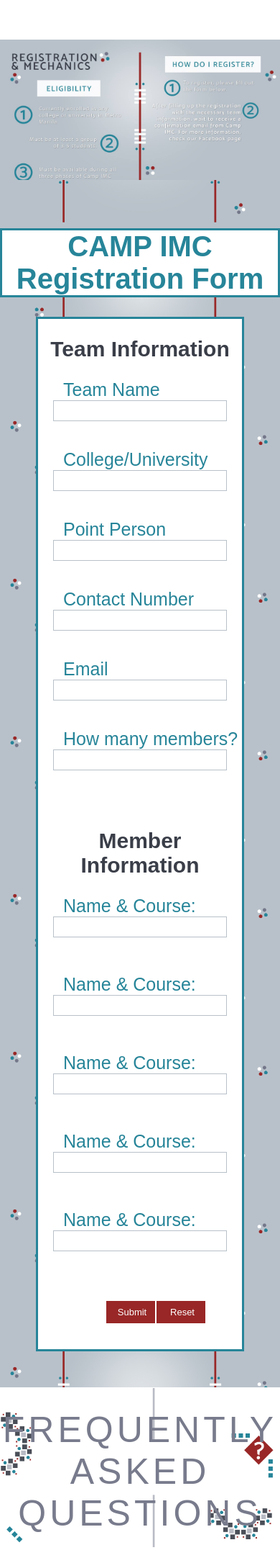
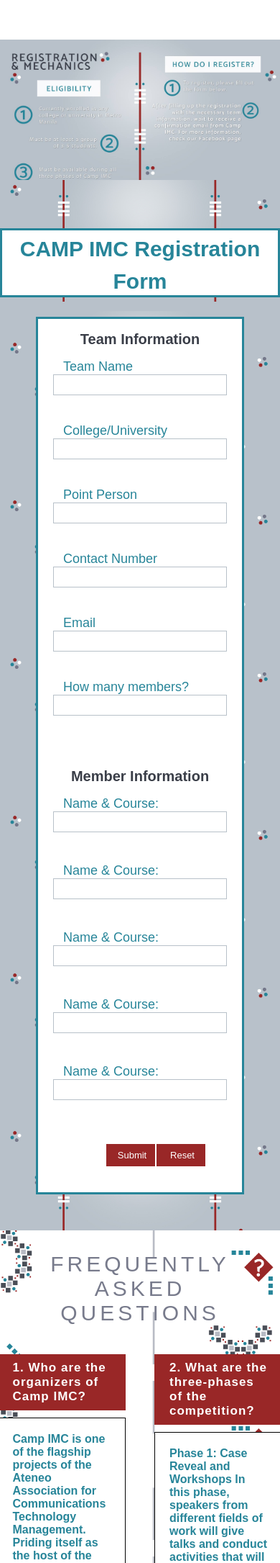
Before and after one commit to allisonjulian/campimc, a PHP site: page / in a window 390 px wide. Shown: the part 2563-4734 px from the top of the page at 72% size. Run offline with PHP 8.4, Linux system fonts and the light colour scheme; some libraries are stand-ins or nearby versions.

Commit message:
Last minute fixes

```diff
--- a/adminindex.php
+++ b/adminindex.php
@@ -41,6 +41,7 @@
                       <th>#</th>
                       <th>Team Name</th>
                       <th>School</th>
+                      <th>Point person</th>
                       <th>Contact Number</th>
                       <th>Email</th>
                       <th>No. of Members</th>
@@ -71,6 +72,7 @@
                           <td>".$i++."</td>
                           <td>".$app['teamname']."</td>
                           <td>".$app['school']."</td>
+                          <td>".$app['pointperson']."</td>
                           <td>".$app['contactnumber']."</td>
                           <td>".$app['email']."</td>
                           <td>".$app['nummem']."</td>
--- a/style.css
+++ b/style.css
@@ -1017,4 +1017,20 @@ height: 720px;
 	}
 	.form {
 	background-image: url('images/form.jpg');}
+
+	.form label {
+		font-size: 18px;
+	}
+
+	.form h2 {
+		font-size: 20px;
+	}
+
+	.form h1 strong {
+		font-size: 30px;
+	}
+
+	#faqs .content p {
+		font-size: 30px;
+	}
 }
```
